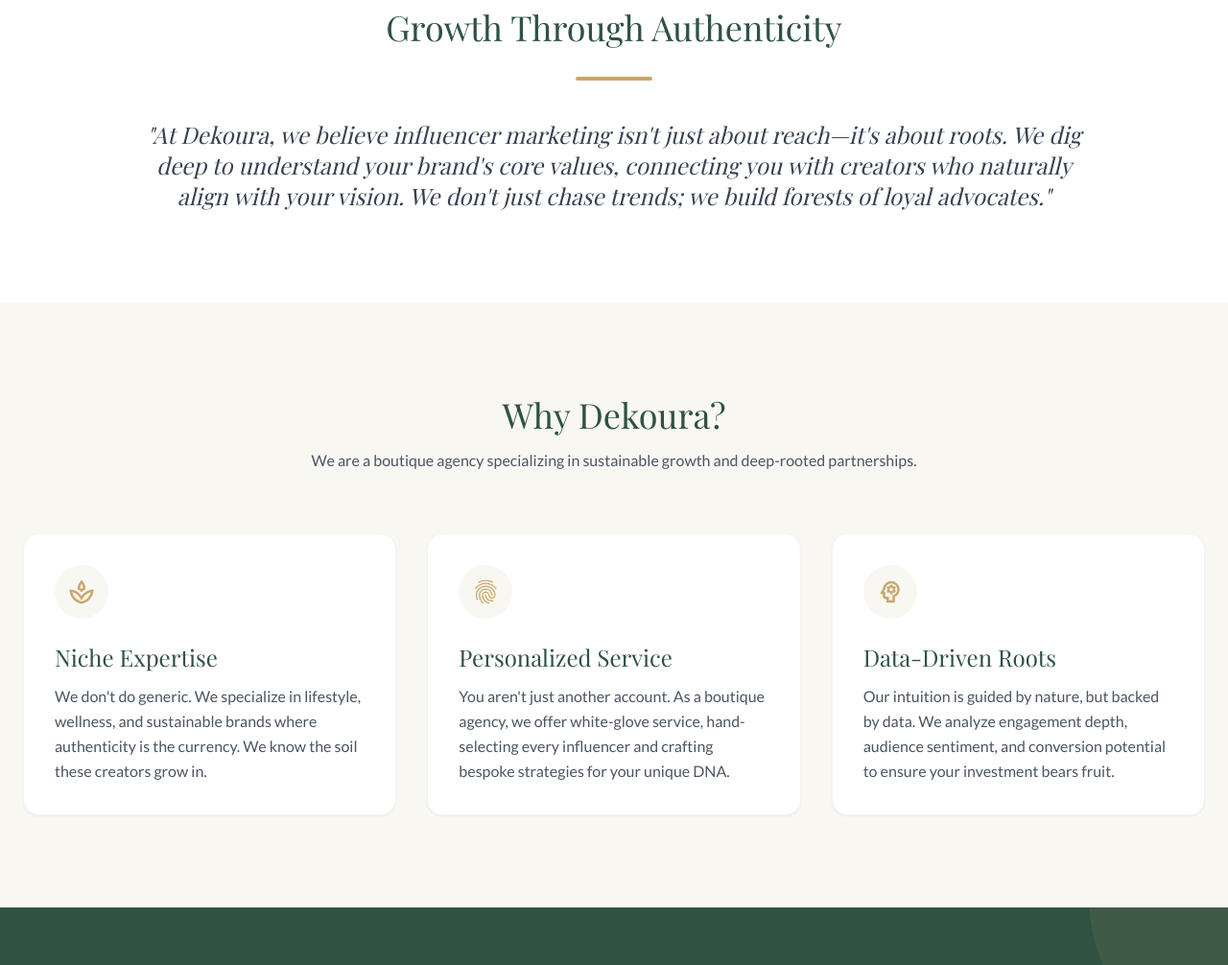
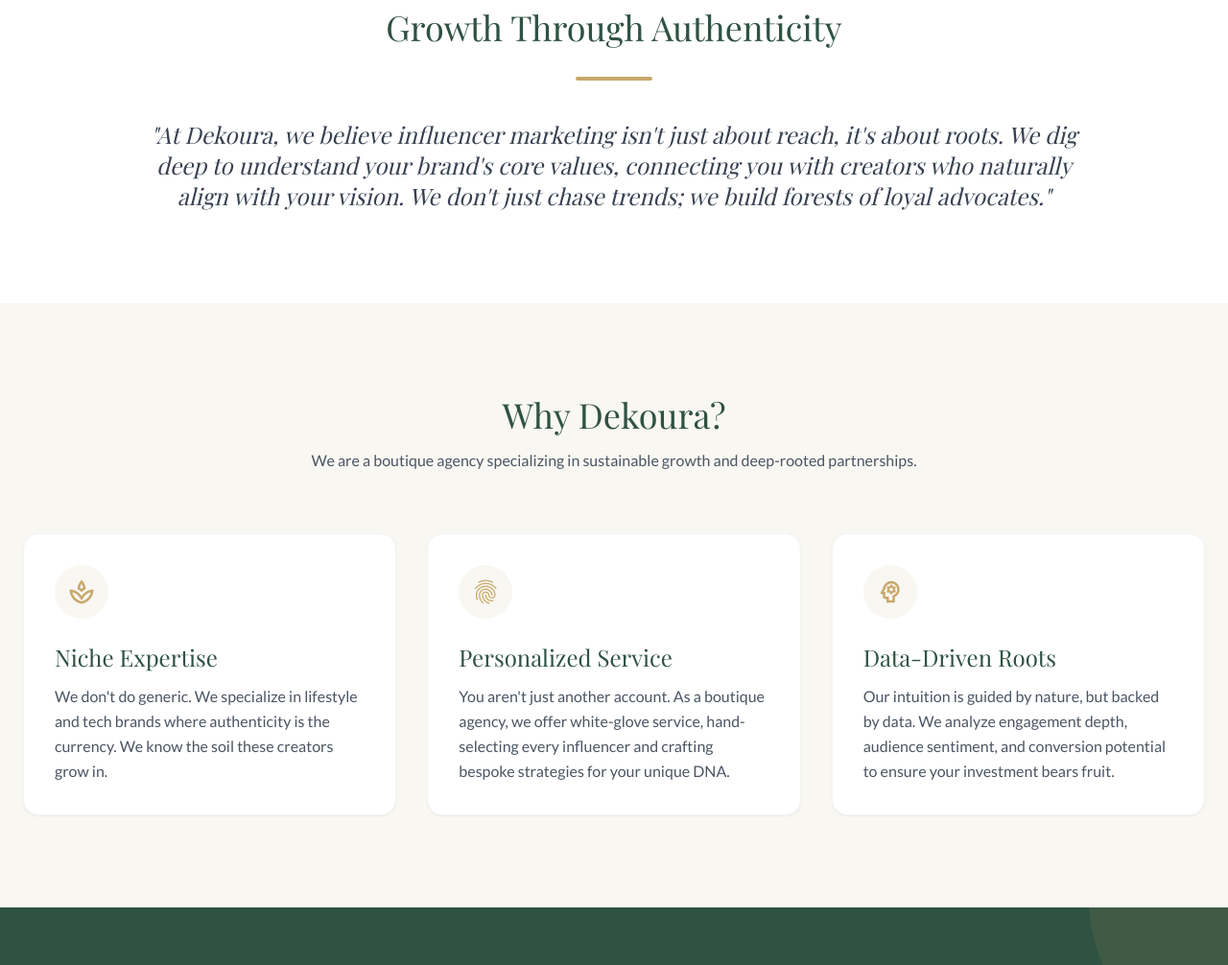
Before and after one commit to khanryujin/dekoura-website, a plain HTML site: page index.html in a window 1280 px wide. Shown: the part 920-1926 px from the top of the page at 96% size. Drawn offline with nearby package versions, Linux system fonts and the light colour scheme; a web font is replaced by a local one.

Commit message:
Change email and refine marketing message
Updated email address and modified text for clarity.

```diff
--- a/index.html
+++ b/index.html
@@ -85,7 +85,7 @@
         const originalText = btn.innerText;
 
         // 👇👇👇 CHANGE THIS TO YOUR REAL EMAIL AGAIN 👇👇👇
-        const YOUR_EMAIL = "YOUR_EMAIL@gmail.com";
+        const YOUR_EMAIL = "jalaldin@dekoura.com";
         // 👆👆👆👆👆👆👆👆👆👆👆👆👆👆👆👆👆👆👆👆👆👆
 
         // UI Loading State
@@ -229,7 +229,7 @@
         <h2 class="font-display text-3xl md:text-4xl text-primary dark:text-white mb-8">Growth Through Authenticity</h2>
         <div class="h-1 w-20 bg-secondary mx-auto mb-10 rounded-full"></div>
         <p class="text-xl md:text-2xl text-gray-700 dark:text-gray-300 font-display italic leading-relaxed">
-            "At Dekoura, we believe influencer marketing isn't just about reach—it's about roots. We dig deep to understand your brand's core values, connecting you with creators who naturally align with your vision. We don't just chase trends; we build forests of loyal advocates."
+            "At Dekoura, we believe influencer marketing isn't just about reach, it's about roots. We dig deep to understand your brand's core values, connecting you with creators who naturally align with your vision. We don't just chase trends; we build forests of loyal advocates."
         </p>
     </div>
 </section>
@@ -251,7 +251,7 @@
                 </div>
                 <h3 class="font-display text-2xl text-primary dark:text-white mb-3">Niche Expertise</h3>
                 <p class="text-gray-600 dark:text-gray-300 leading-relaxed">
-                    We don't do generic. We specialize in lifestyle, wellness, and sustainable brands where authenticity is the currency. We know the soil these creators grow in.
+                    We don't do generic. We specialize in lifestyle and tech brands where authenticity is the currency. We know the soil these creators grow in.
                 </p>
             </div>
 
```
